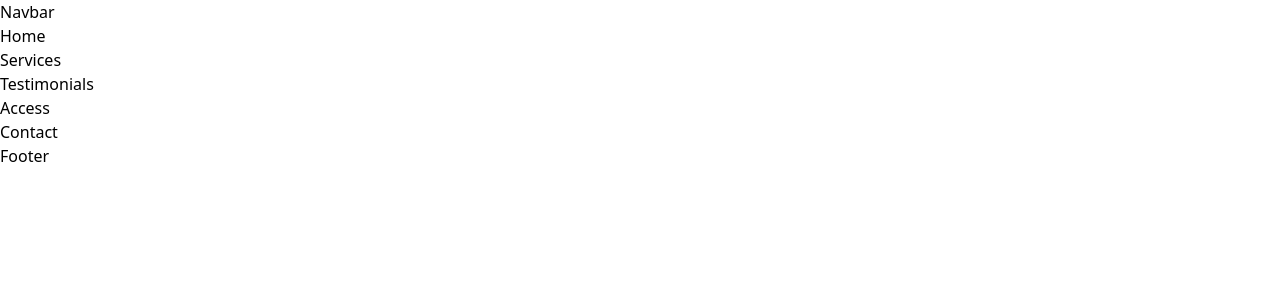
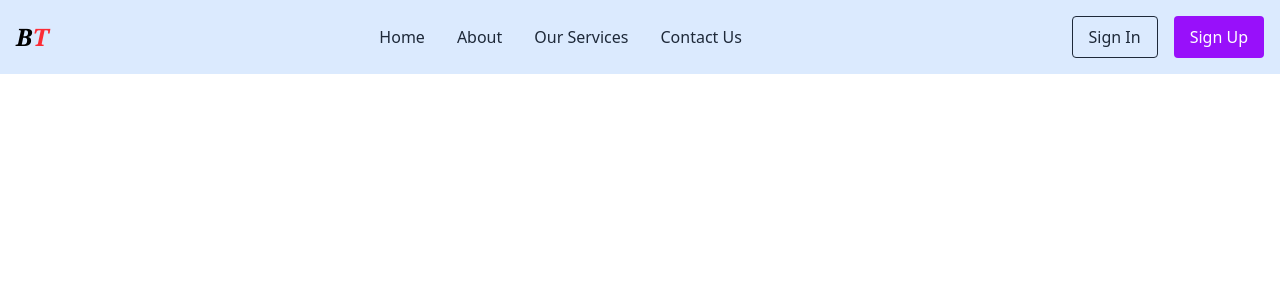
Before and after one commit to nathanrufus/Budget-Tracker, a React (Vite) app in the folder frontend/: page / in a window 1280 px wide. Shown: the top 300 px of the page. Built offline with nearby package versions, Linux system fonts and the light colour scheme.

Commit message:
Done with Navbar

```diff
--- a/frontend/package.json
+++ b/frontend/package.json
@@ -13,6 +13,7 @@
     "@tailwindcss/vite": "^4.0.0",
     "react": "^18.3.1",
     "react-dom": "^18.3.1",
+    "react-icons": "^5.4.0",
     "tailwindcss": "^4.0.0"
   },
   "devDependencies": {
--- a/frontend/src/App.jsx
+++ b/frontend/src/App.jsx
@@ -11,12 +11,12 @@ function App() {
   return (
     <>
     <Navbar/>
-    <Home/>
+    {/* <Home/>
     <Services/>
     <Testimonials/>
     <Access/>
     <Contact/>
-    <Footer/>
+    <Footer/> */}
     </>
   );
 }
--- a/frontend/src/component/Navbar.jsx
+++ b/frontend/src/component/Navbar.jsx
@@ -1,7 +1,90 @@
-import React from "react";
+import React, { useState } from "react";
+import { FaBars, FaTimes } from "react-icons/fa";
 
 function Navbar() {
-  return <div>Navbar</div>;
+  const [menuOpen, setMenuOpen] = useState(false);
+
+  // Navigation items
+  const navItems = [
+    { name: "Home", href: "#home" },
+    { name: "About", href: "#about" },
+    { name: "Our Services", href: "#services" },
+    { name: "Contact Us", href: "#contact" },
+  ];
+
+  return (
+    <nav className=" bg-blue-100 p-4 fixed w-full z-50">
+      <div className="container mx-auto flex items-center justify-between">
+        {/* Logo */}
+        <h1 className="text-2xl font-serif font-extrabold text-gray-800 tracking-wider italic">
+          <span className="text-black">B</span>
+          <span className="text-red-500">T</span>
+        </h1>
+
+
+        {/* Menu for larger screens */}
+        <ul className="hidden md:flex space-x-8 text-gray-800">
+          {navItems.map((item) => (
+            <li
+              key={item.name}
+              className="relative group"
+            >
+              <a
+                href={item.href}
+                className="hover:text-purple-600 transition duration-300"
+              >
+                {item.name}
+              </a>
+              <div className="absolute top-[-1.5rem] left-0 w-full h-1 bg-purple-600 scale-x-0 group-hover:scale-x-100 transform origin-left transition-transform duration-300"></div>
+            </li>
+          ))}
+        </ul>
+
+
+        {/* Buttons */}
+        <div className="hidden md:flex space-x-4">
+          <button className="px-4 py-2 border border-gray-800 text-gray-800 rounded hover:bg-gray-200">
+            Sign In
+          </button>
+          <button className="px-4 py-2 bg-purple-600 text-white rounded hover:bg-purple-700">
+            Sign Up
+          </button>
+        </div>
+
+        {/* Hamburger Menu Icon for small devices */}
+        <div
+          className="md:hidden text-gray-800 text-2xl cursor-pointer"
+          onClick={() => setMenuOpen(!menuOpen)}
+        >
+          {menuOpen ? <FaTimes /> : <FaBars />}
+        </div>
+      </div>
+
+      {/* Mobile Menu */}
+      {menuOpen && (
+        <ul className="absolute top-full left-0 w-full bg-white shadow-lg p-4 space-y-4 text-gray-800 text-center rounded">
+          {navItems.map((item) => (
+            <li key={item.name}>
+              <a href={item.href} className="block hover:text-purple-600">
+                {item.name}
+              </a>
+            </li>
+          ))}
+          <li className="mt-4">
+            <button className="w-full px-4 py-2 border border-gray-800 text-gray-800 rounded hover:bg-gray-200">
+              Sign In
+            </button>
+          </li>
+          <li>
+            <button className="w-full px-4 py-2 bg-purple-600 text-white rounded hover:bg-purple-700">
+              Sign Up
+            </button>
+          </li>
+        </ul>
+      )}
+
+    </nav>
+  );
 }
 
 export default Navbar;
```
Also changed, not shown: 1 other file (tests, documents, lock files or other folders).
